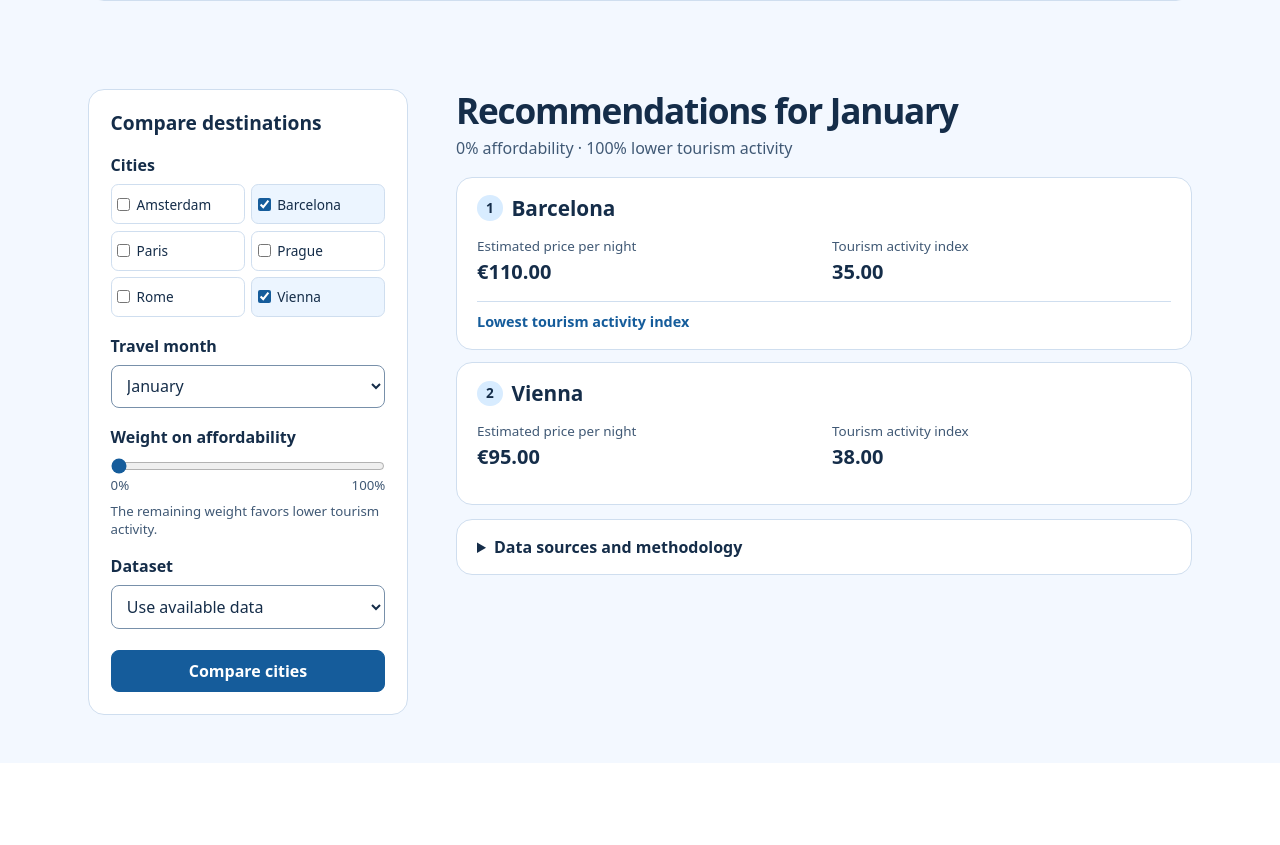
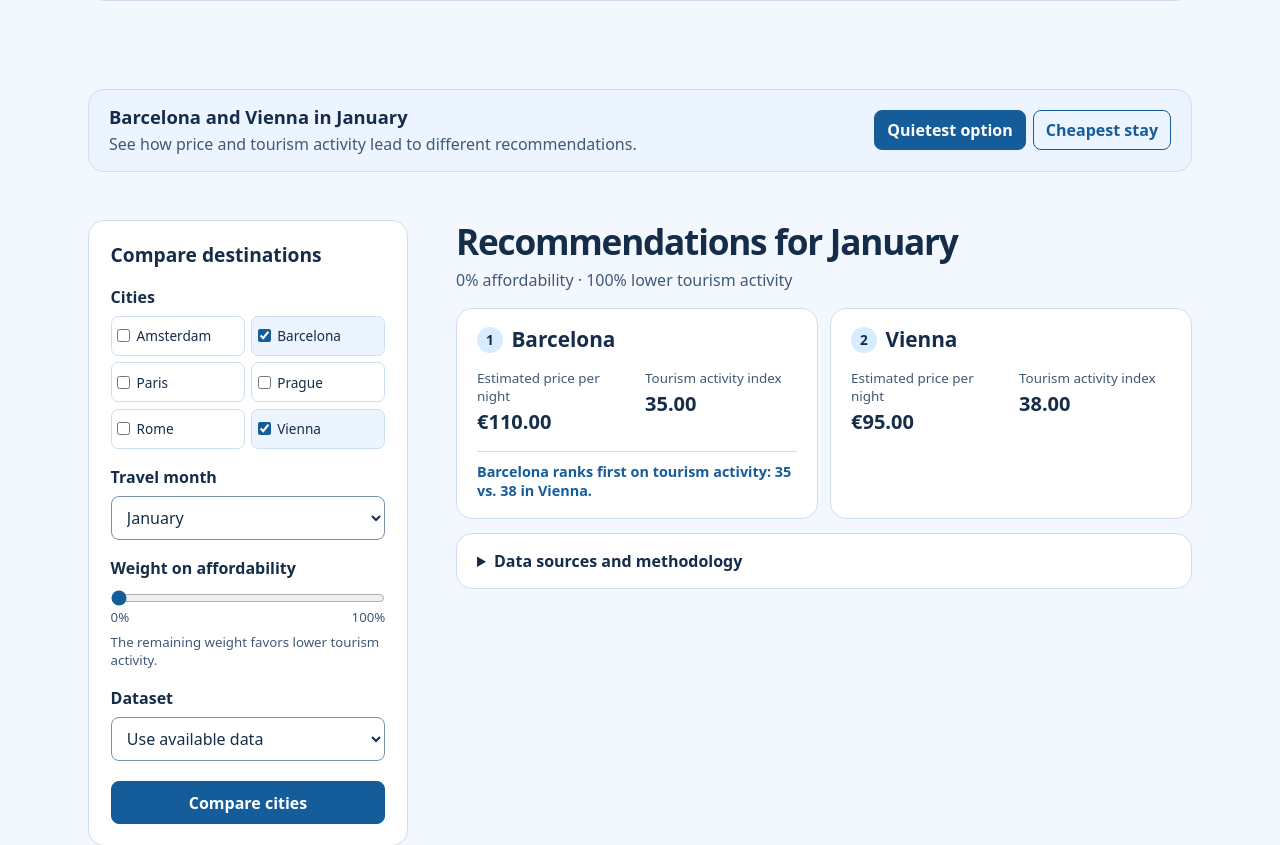
Before and after one commit to Ishchenko13/op_hackathon, a Flask app: page /?compare=1&city=Barcelona&city=Vienna&month=1&price_weight=0 in a window 1280 px wide. Shown: the part 580-1425 px from the top of the page. Before the commit the page ends 1295 px from the top, so only its background shows below. Run offline with Flask 3, Linux system fonts and the light colour scheme.

Commit message:
Add guided city comparison presets

```diff
--- a/static/style.css
+++ b/static/style.css
@@ -164,6 +164,37 @@ button:hover { background: var(--blue-hover); }
   color: var(--blue);
 }
 
+.comparison-example {
+  grid-column: 1 / -1;
+  display: flex;
+  flex-wrap: wrap;
+  align-items: center;
+  justify-content: space-between;
+  gap: 0.8rem 1.2rem;
+  padding: 1rem 1.25rem;
+  background: #ecf5ff;
+}
+
+.comparison-example h2 { margin: 0; font-size: 1.15rem; }
+.comparison-example p { margin: 0.35rem 0 0; }
+.example-actions { display: flex; flex-wrap: wrap; gap: 0.45rem; }
+
+.example-link {
+  padding: 0.5rem 0.75rem;
+  border: 1px solid var(--blue);
+  border-radius: 0.5rem;
+  color: var(--blue);
+  font-weight: 700;
+  text-decoration: none;
+}
+
+.example-link:hover, .example-link[aria-current="page"], .example-link:only-child {
+  background: var(--blue);
+  color: #fff;
+}
+
+.example-ranking { grid-template-columns: repeat(auto-fit, minmax(min(15rem, 100%), 1fr)); }
+
 .methodology { margin-top: 0.9rem; padding: 1rem 1.25rem; }
 .methodology summary { cursor: pointer; font-weight: 700; }
 .methodology p { line-height: 1.55; }
--- a/templates/index.html
+++ b/templates/index.html
@@ -19,7 +19,24 @@
   <main>
     {% include 'flight_search.html' %}
 
+    {% set example_cities = ['Barcelona', 'Vienna'] %}
+    {% set example_selected = month == 1 and selected_cities == example_cities and dataset != 'demo' %}
     <div class="container layout" id="city-comparison">
+      <aside class="panel comparison-example" aria-label="Example comparison">
+        <div>
+          <h2>Barcelona and Vienna in January</h2>
+          <p class="muted">See how price and tourism activity lead to different recommendations.</p>
+        </div>
+        <div class="example-actions">
+          {% if example_selected %}
+            <a class="example-link" href="{{ url_for('index', compare=1, city=example_cities, month=1, price_weight=0, _anchor='city-comparison') }}"{% if price_percent == 0 %} aria-current="page"{% endif %}>Quietest option</a>
+            <a class="example-link" href="{{ url_for('index', compare=1, city=example_cities, month=1, price_weight=100, _anchor='city-comparison') }}"{% if price_percent == 100 %} aria-current="page"{% endif %}>Cheapest stay</a>
+          {% else %}
+            <a class="example-link" href="{{ url_for('index', compare=1, city=example_cities, month=1, price_weight=0, _anchor='city-comparison') }}">Try a comparison</a>
+          {% endif %}
+        </div>
+      </aside>
+
       <form class="filters panel" action="{{ url_for('index') }}" method="get">
         <input type="hidden" name="compare" value="1">
         <h2>Compare destinations</h2>
@@ -84,7 +101,7 @@
         {% endif %}
 
         {% if recommendations %}
-          <ol class="ranking" role="list">
+          <ol class="ranking{% if example_selected %} example-ranking{% endif %}" role="list">
             {% for row in recommendations %}
               <li class="panel recommendation">
                 <h3>{{ row.city }}</h3>
@@ -102,6 +119,10 @@
                   <p class="recommendation-summary">
                     {% if recommendations | length == 1 %}
                       Only selected city with data
+                    {% elif example_selected and price_percent == 100 and row.price_eur < recommendations[1].price_eur %}
+                      {{ row.city }} ranks first on price: €{{ '{:,.2f}'.format(row.price_eur) }} per night vs. €{{ '{:,.2f}'.format(recommendations[1].price_eur) }} in {{ recommendations[1].city }}.
+                    {% elif example_selected and price_percent == 0 and row.crowd_index < recommendations[1].crowd_index %}
+                      {{ row.city }} ranks first on tourism activity: {{ '{:g}'.format(row.crowd_index) }} vs. {{ '{:g}'.format(recommendations[1].crowd_index) }} in {{ recommendations[1].city }}.
                     {% elif price_percent == 100 %}
                       Lowest estimated nightly price
                     {% elif price_percent == 0 %}
@@ -120,9 +141,15 @@
           <summary>Data sources and methodology</summary>
           <p class="muted">
             Prices estimate nightly accommodation in euros. The tourism activity index is a proxy
-            for crowding. The ranking puts your selected weight on price and the rest on the activity
-            index, favoring lower values for both.
+            for crowding. CrowdFree scales both measures between the lowest and highest values for
+            the cities you selected, then weights them using your slider setting. Lower scores rank first.
           </p>
+          {% if active_dataset == 'observed' %}
+            <p class="muted">
+              The source records list Eurostat tourism nights for the activity proxy.
+              The conversion from tourism nights to index values is undocumented.
+            </p>
+          {% endif %}
           {% for source in sources %}
             <h3>{{ source.city }}</h3>
             <dl class="source-details">
```
Also changed, not shown: tests/test_comparison_presets.py (added, +54 -0 lines).
